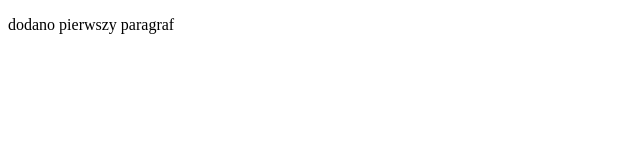
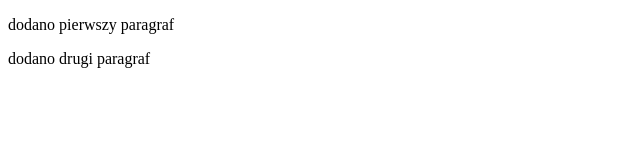
Before and after one commit to monikarychter/gitjestgit, a plain HTML site: page pliki/index.html in a window 1280 px wide. Shown: the whole page, without its empty margins (0-640 px from the left). Drawn offline with Linux system fonts and the light colour scheme.

Commit message:
drugi paragraf

```diff
--- a/pliki/index.html
+++ b/pliki/index.html
@@ -6,6 +6,7 @@
 </head>
 <body>
    <p>dodano pierwszy paragraf</p>
+   <p>dodano drugi paragraf</p>
 
 </body>
 </html>
```
